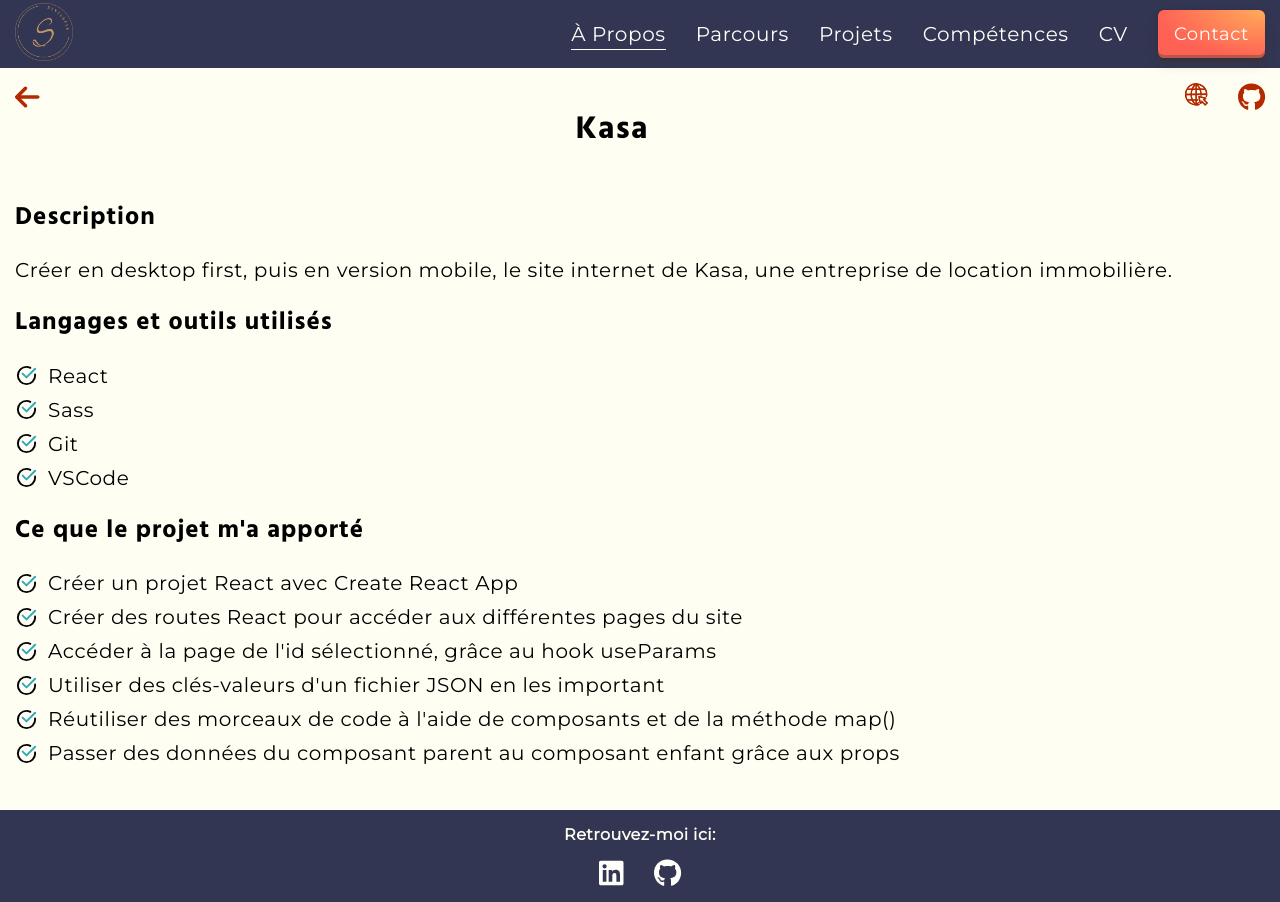
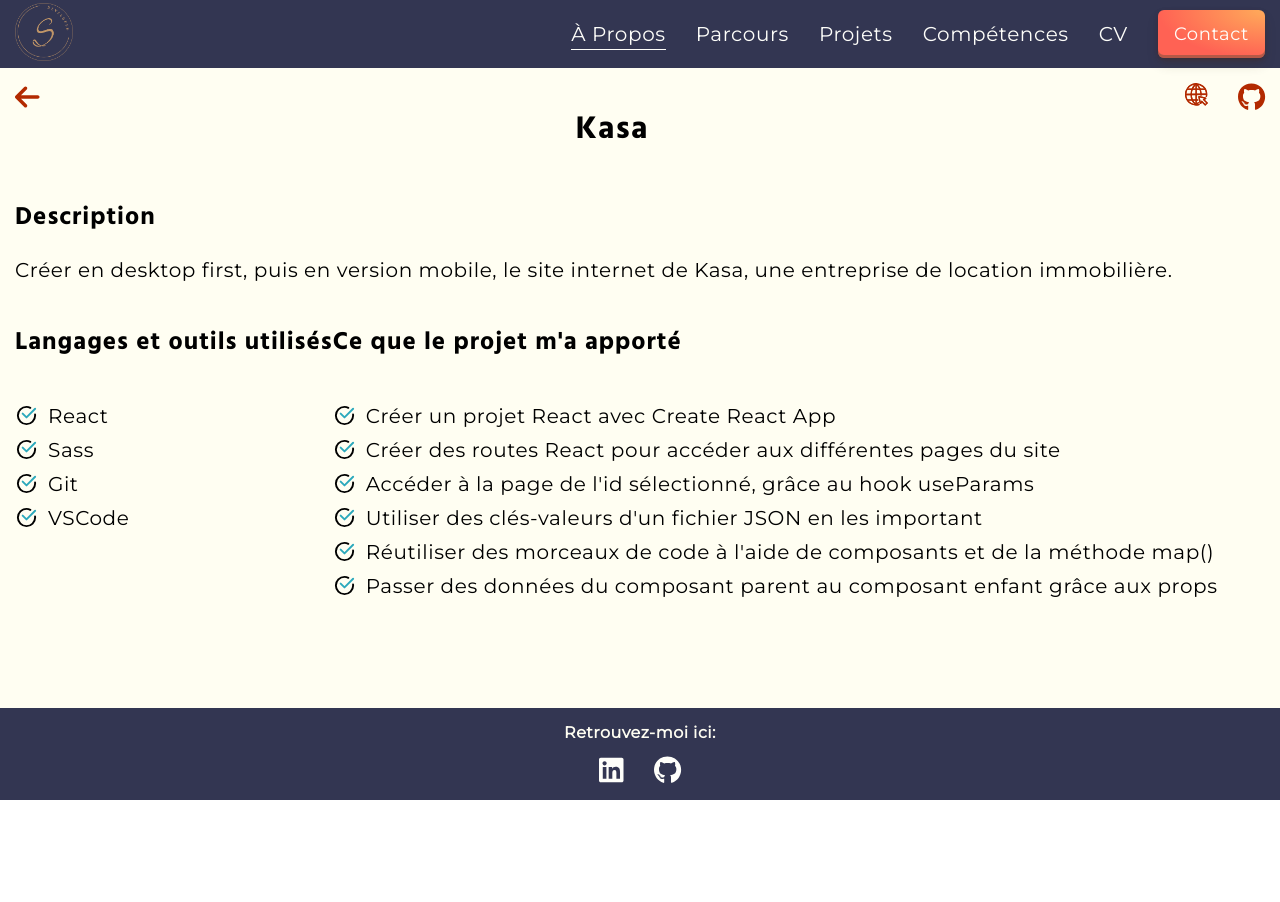
Before and after one commit to Christellaa/portfolio, a React (Create React App) app: page /projects/1 in a window 1280 px wide. After the commit the page ends 800 px from the top, so only its background shows below. Built offline with nearby package versions, Linux system fonts and the light colour scheme.

Commit message:
Move text to two columns

```diff
--- a/src/components/Project/ProjectDetails.jsx
+++ b/src/components/Project/ProjectDetails.jsx
@@ -67,6 +67,8 @@ export default function ProjectDetails() {
       <div>
         <h2>Description</h2>
         <p>{description}</p>
+        <div className="flex projectDetail">
+          <div className="flexColumn">
             <h2>Langages et outils utilisés</h2>
             <ul className="NoPaddingLeft">
               {tools.map((tool, id) => (
@@ -81,6 +83,8 @@ export default function ProjectDetails() {
                 </li>
               ))}
             </ul>
+          </div>
+          <div className="flexColumn">
             <h2>Ce que le projet m'a apporté</h2>
             <ul className="NoPaddingLeft">
               {learned.map((learn, id) => (
@@ -97,5 +101,7 @@ export default function ProjectDetails() {
             </ul>
           </div>
         </div>
+      </div>
+    </div>
   );
 }
```
Lines whose indentation alone changed are shown as unchanged.
